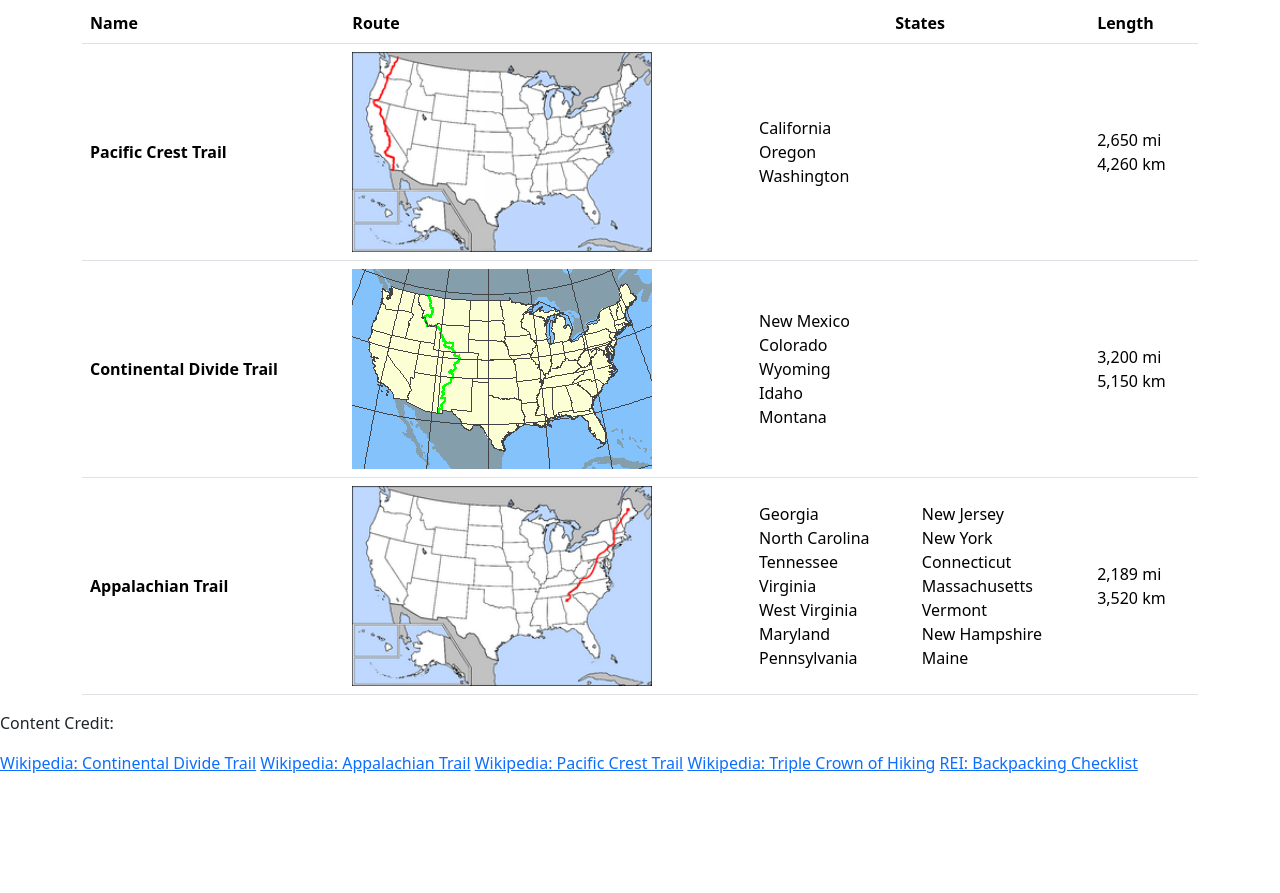
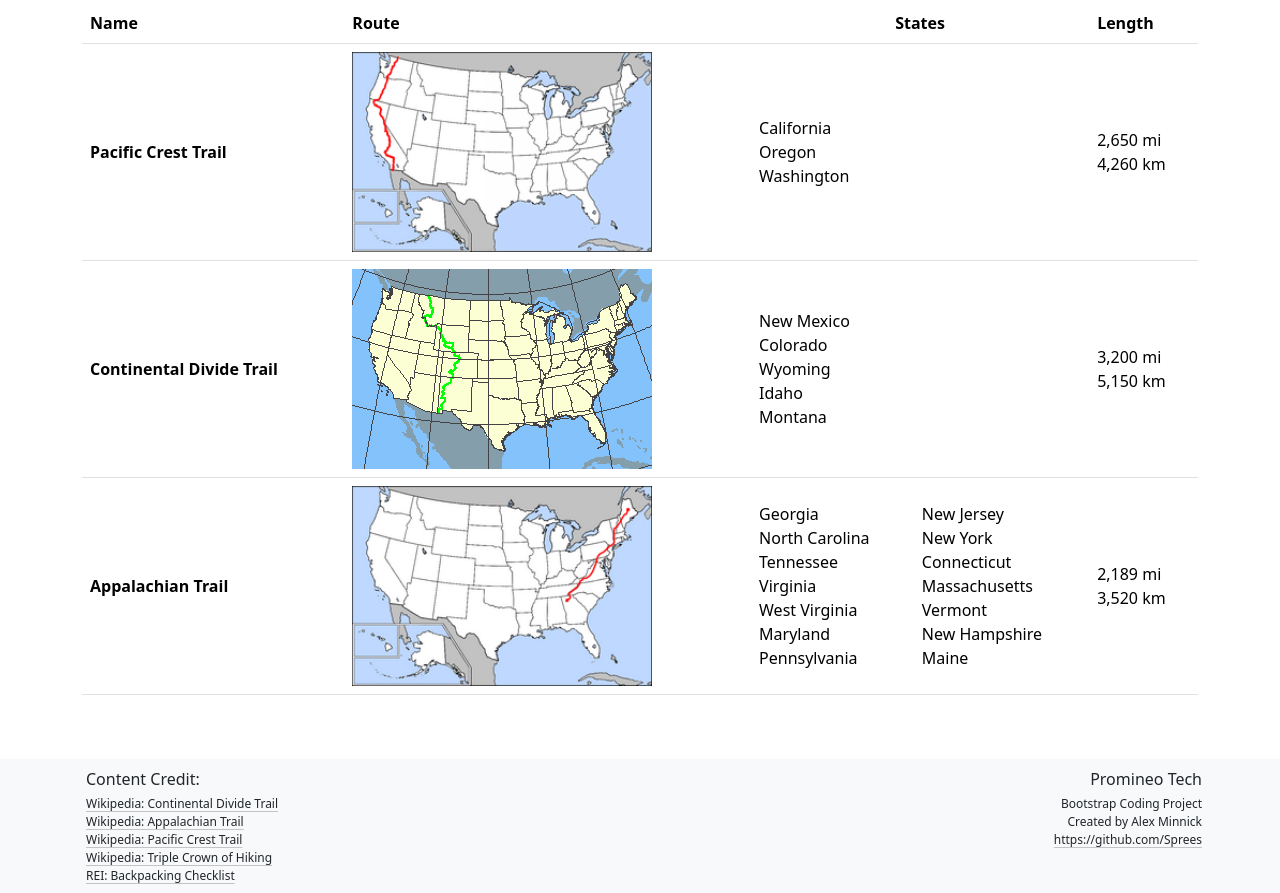
Before and after one commit to Sprees/pt-assignment-week3, a website: page index.html in a window 1280 px wide. Shown: the part 1399-2292 px from the top of the page. Before the commit the page ends 2174 px from the top, so only its background shows below. Drawn offline with nearby package versions, Linux system fonts and the light colour scheme.

Commit message:
footer and modal complete

```diff
--- a/index.html
+++ b/index.html
@@ -201,28 +201,60 @@
     </main>
 
 
-    <footer>
-      <p>Content Credit:</p>
-      <a href="https://en.wikipedia.org/wiki/Continental_Divide_Trail"
+    <footer class="bg-light py-2 ps-2 mt-5">
+      <div class="container">
+        <div class="row gy-4">
+          <div class="col">
+            <p class="mb-1">Content Credit:</p>
+            <div class="footer-text">
+              <p>
+                <a class="fs-xs link-dark link-offset-2 link-underline-opacity-25 link-underline-opacity-100-hover" href="https://en.wikipedia.org/wiki/Continental_Divide_Trail"
                   >Wikipedia: Continental Divide Trail</a
                 >
-
-      <a href="https://en.wikipedia.org/wiki/Appalachian_Trail"
+              </p>
+              <p>
+                <a class="fs-xs link-dark link-offset-2 link-underline-opacity-25 link-underline-opacity-100-hover" href="https://en.wikipedia.org/wiki/Appalachian_Trail"
                   >Wikipedia: Appalachian Trail</a
                 >
-
-      <a href="https://en.wikipedia.org/wiki/Pacific_Crest_Trail"
+              </p>
+              <p>
+                <a class="fs-xs link-dark link-offset-2 link-underline-opacity-25 link-underline-opacity-100-hover" href="https://en.wikipedia.org/wiki/Pacific_Crest_Trail"
                   >Wikipedia: Pacific Crest Trail</a
                 >
-
-      <a href="https://en.wikipedia.org/wiki/Triple_Crown_of_Hiking"
+              </p>
+              <p>
+                <a class="fs-xs link-dark link-offset-2 link-underline-opacity-25 link-underline-opacity-100-hover" href="https://en.wikipedia.org/wiki/Triple_Crown_of_Hiking"
                   >Wikipedia: Triple Crown of Hiking</a
                 >
-
-      <a
-        href="https://www.rei.com/learn/expert-advice/backpacking-checklist.html"
+              </p>
+              <p>
+                <a class="fs-xs link-dark link-offset-2 link-underline-opacity-25 link-underline-opacity-100-hover" href="https://www.rei.com/learn/expert-advice/backpacking-checklist.html"
                   >REI: Backpacking Checklist</a
                 >
+              </p>
+            </div>
+          </div>
+          <div class="col text-sm-end">
+            <p class="mb-1">Promineo Tech</p>
+            <div class="footer-text">
+              <p>Bootstrap Coding Project </p>
+              <p>Created by Alex Minnick</p>
+              <p>
+                <a class="fs-xs link-dark link-offset-2 link-underline-opacity-25 link-underline-opacity-100-hover" href="">
+                  https://github.com/Sprees
+                </a>
+              </p>
+            </div>
+          </div>
+        </div>
+        <div class="row align-items-end">
+          <div class="col footer-text">
+          </div>
+          <div class="col text-end footer-text">
+          </div>
+        </div>
+
+      </div>
     </footer>
   </body>
 </html>
--- a/styles.css
+++ b/styles.css
@@ -5,3 +5,8 @@
 .width-300 {
     width: 300px;
 }
+
+.footer-text p {
+    margin: 0;
+    font-size: 0.75rem;
+}
```
Lines whose indentation alone changed are shown as unchanged.
